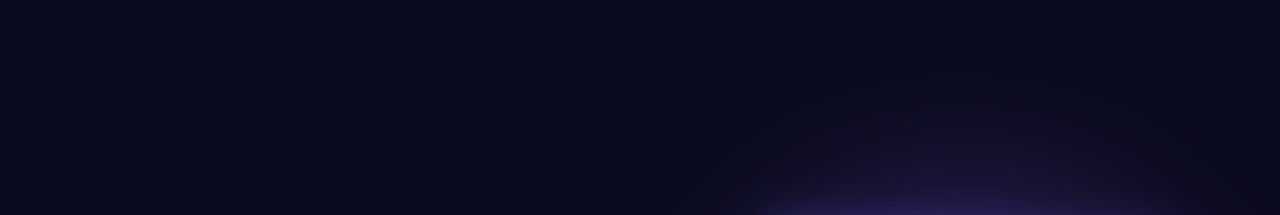
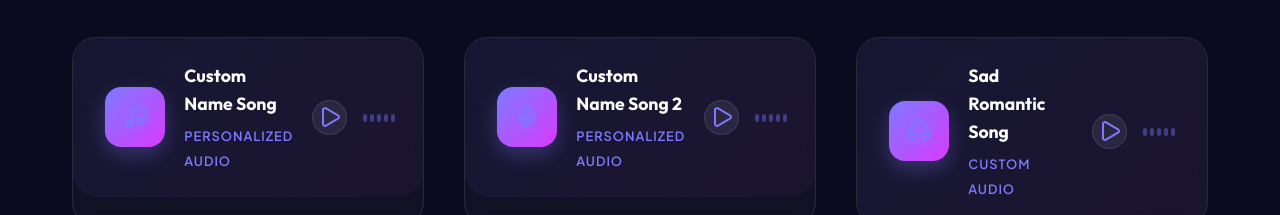
Before and after one commit to krishnaagrawal141006-commits/KRISHNACREATIVESTUDIO, a website built with Vite: page index.html in a window 1280 px wide. Shown: the part 4849-5064 px from the top of the page. Built offline with nearby package versions, Linux system fonts and the light colour scheme; animation ran at ten frames a second.

Commit message:
Add 3 new custom songs to portfolio

```diff
--- a/index.html
+++ b/index.html
@@ -396,6 +396,63 @@
                     </div>
                 </div>
             </div>
+
+            <!-- Audio Sample 5 -->
+            <div class="video-card glass-glow audio-portfolio-card" data-category="audio">
+                <div class="audio-card-content">
+                    <div class="audio-card-icon">
+                        <i data-lucide="music" class="icon-glow"></i>
+                    </div>
+                    <div class="audio-card-info">
+                        <h4>Custom Name Song</h4>
+                        <span>Personalized Audio</span>
+                    </div>
+                    <div class="audio-card-player" data-audio="/audio/CUSTOM NAME SONG (1).mp3">
+                        <button class="play-sample" aria-label="Play Sample"><i data-lucide="play"></i></button>
+                        <div class="audio-wave">
+                            <span></span><span></span><span></span><span></span><span></span>
+                        </div>
+                    </div>
+                </div>
+            </div>
+
+            <!-- Audio Sample 6 -->
+            <div class="video-card glass-glow audio-portfolio-card" data-category="audio">
+                <div class="audio-card-content">
+                    <div class="audio-card-icon">
+                        <i data-lucide="mic" class="icon-glow"></i>
+                    </div>
+                    <div class="audio-card-info">
+                        <h4>Custom Name Song 2</h4>
+                        <span>Personalized Audio</span>
+                    </div>
+                    <div class="audio-card-player" data-audio="/audio/CUSTOM NAME SONG (3).mp3">
+                        <button class="play-sample" aria-label="Play Sample"><i data-lucide="play"></i></button>
+                        <div class="audio-wave">
+                            <span></span><span></span><span></span><span></span><span></span>
+                        </div>
+                    </div>
+                </div>
+            </div>
+
+            <!-- Audio Sample 7 -->
+            <div class="video-card glass-glow audio-portfolio-card" data-category="audio">
+                <div class="audio-card-content">
+                    <div class="audio-card-icon">
+                        <i data-lucide="headphones" class="icon-glow"></i>
+                    </div>
+                    <div class="audio-card-info">
+                        <h4>Sad Romantic Song</h4>
+                        <span>Custom Audio</span>
+                    </div>
+                    <div class="audio-card-player" data-audio="/audio/SAD ROMANTIC SONG.mp3">
+                        <button class="play-sample" aria-label="Play Sample"><i data-lucide="play"></i></button>
+                        <div class="audio-wave">
+                            <span></span><span></span><span></span><span></span><span></span>
+                        </div>
+                    </div>
+                </div>
+            </div>
         </div>
     </section>
 
```
Also changed, not shown: 3 other files.
